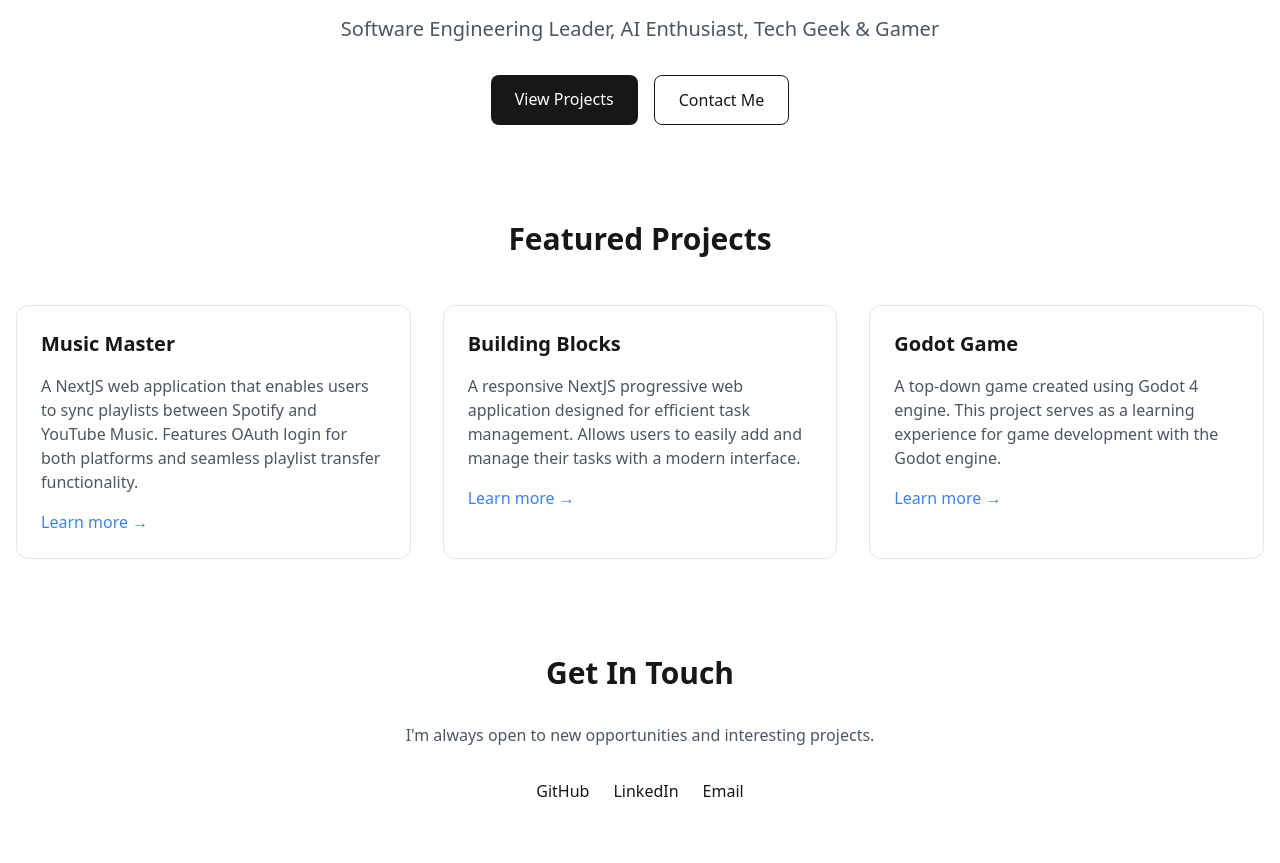
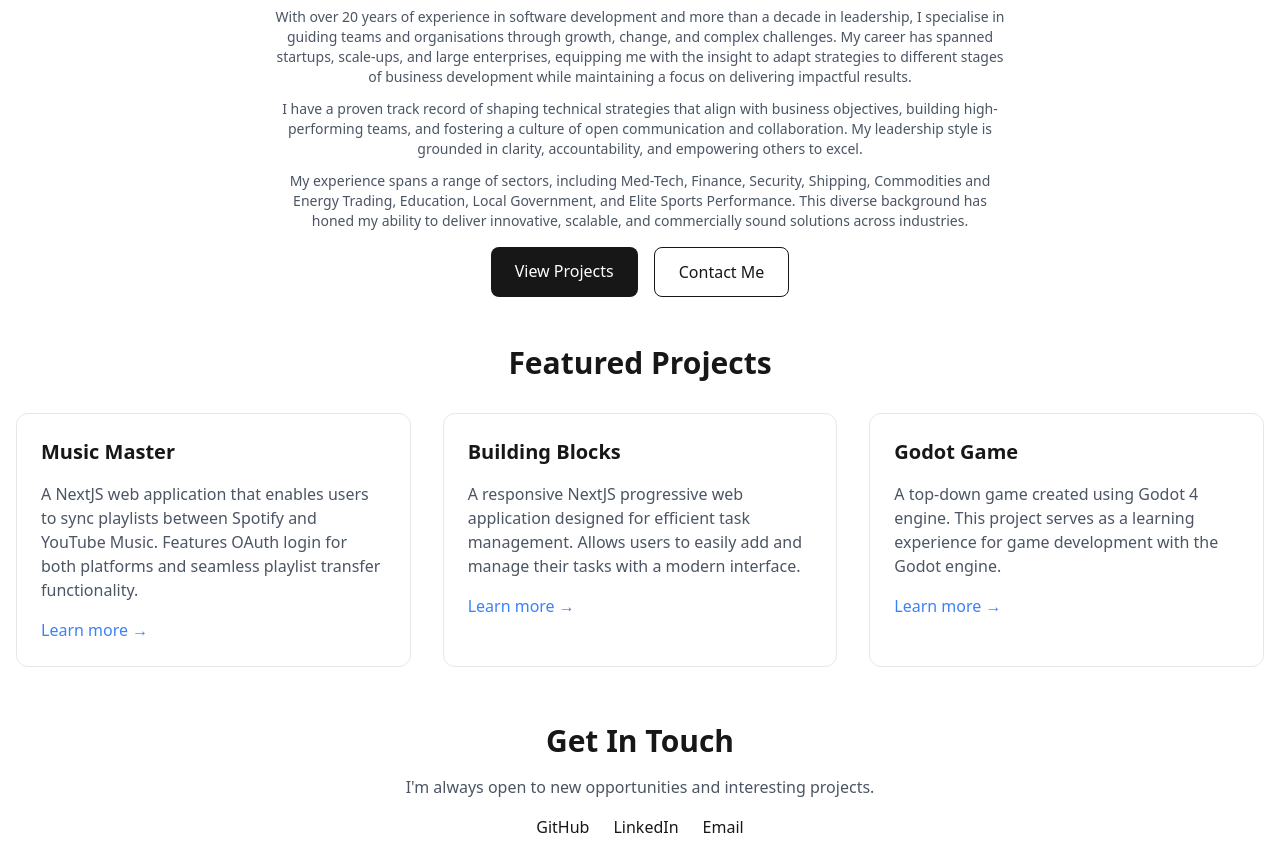
Before and after one commit to powerfulqa/powerfulqa.github.io, a Next.js app: page / in a window 1280 px wide. Shown: the part 213-1076 px from the top of the page. Built offline with nearby package versions, Linux system fonts and the light colour scheme.

Commit message:
visual improvements and new summary information

```diff
--- a/app/page.tsx
+++ b/app/page.tsx
@@ -2,14 +2,25 @@ export default function Home() {
   return (
     <div className="min-h-screen bg-background">
       {/* Hero Section */}
-      <section className="container mx-auto px-4 py-12">
+      <section className="container mx-auto px-4 pt-2 pb-8">
         <div className="text-center">
-          <h1 className="text-4xl md:text-6xl font-bold mb-6">
+          <h1 className="text-4xl md:text-6xl font-bold mb-3">
             Gareth Phillips
           </h1>
-          <p className="text-xl text-gray-600 dark:text-gray-300 mb-8">
+          <p className="text-xl text-gray-600 dark:text-gray-300 mb-4">
             Software Engineering Leader, AI Enthusiast, Tech Geek & Gamer
           </p>
+          <div className="max-w-3xl mx-auto space-y-3 mb-4 px-4">
+            <p className="text-sm text-gray-600 dark:text-gray-300">
+              With over 20 years of experience in software development and more than a decade in leadership, I specialise in guiding teams and organisations through growth, change, and complex challenges. My career has spanned startups, scale-ups, and large enterprises, equipping me with the insight to adapt strategies to different stages of business development while maintaining a focus on delivering impactful results.
+            </p>
+            <p className="text-sm text-gray-600 dark:text-gray-300">
+              I have a proven track record of shaping technical strategies that align with business objectives, building high-performing teams, and fostering a culture of open communication and collaboration. My leadership style is grounded in clarity, accountability, and empowering others to excel.
+            </p>
+            <p className="text-sm text-gray-600 dark:text-gray-300">
+              My experience spans a range of sectors, including Med-Tech, Finance, Security, Shipping, Commodities and Energy Trading, Education, Local Government, and Elite Sports Performance. This diverse background has honed my ability to deliver innovative, scalable, and commercially sound solutions across industries.
+            </p>
+          </div>
           <div className="flex justify-center gap-4">
             <a
               href="https://github.com/mecster09"
@@ -29,8 +40,8 @@ export default function Home() {
       </section>
 
       {/* Featured Projects */}
-      <section id="projects" className="container mx-auto px-4 py-12">
-        <h2 className="text-3xl font-bold text-center mb-12">Featured Projects</h2>
+      <section id="projects" className="container mx-auto px-4 pt-4 pb-8">
+        <h2 className="text-3xl font-bold text-center mb-8">Featured Projects</h2>
         <div className="grid md:grid-cols-2 lg:grid-cols-3 gap-8">
           <div className="border border-gray-200 dark:border-gray-800 rounded-xl p-6 hover:shadow-lg transition-shadow">
             <h3 className="text-xl font-semibold mb-4">Music Master</h3>
@@ -80,10 +91,10 @@ export default function Home() {
       </section>
 
       {/* Contact Section */}
-      <section id="contact" className="container mx-auto px-4 py-12">
+      <section id="contact" className="container mx-auto px-4 py-6">
         <div className="max-w-2xl mx-auto text-center">
-          <h2 className="text-3xl font-bold mb-8">Get In Touch</h2>
-          <p className="text-gray-600 dark:text-gray-300 mb-8">
+          <h2 className="text-3xl font-bold mb-4">Get In Touch</h2>
+          <p className="text-gray-600 dark:text-gray-300 mb-4">
             I&apos;m always open to new opportunities and interesting projects.
           </p>
           <div className="flex justify-center gap-6">
```
